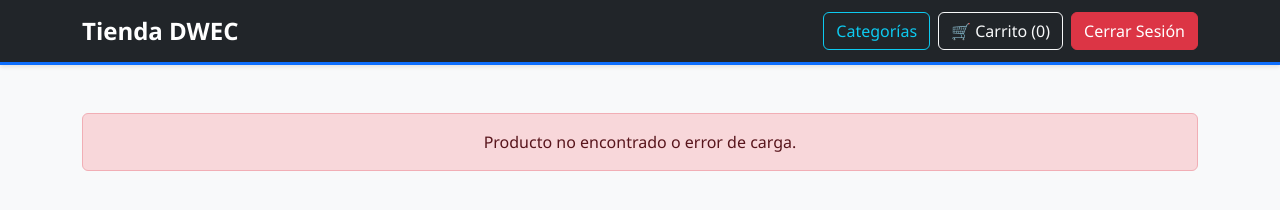
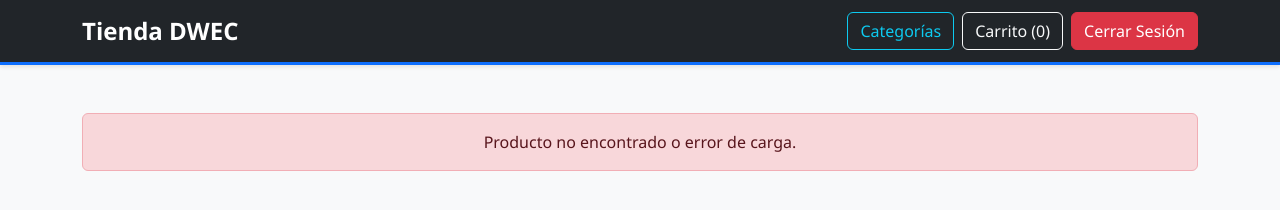
Before and after one commit to Adrian87AC/Desarrollo-de-una-Tienda-Online-con-API-REST-y-Cliente-HTML-Uso-de-LocalStorage-con-node, a plain HTML site: page client/product.html in a window 1280 px wide. Drawn offline with nearby package versions, Linux system fonts and the light colour scheme; sample sign-in values are in the browser's storage.

Commit message:
LAST CHANGES

```diff
--- a/client/product.html
+++ b/client/product.html
@@ -1,5 +1,6 @@
 <!DOCTYPE html>
 <html lang="es">
+
 <head>
     <meta charset="UTF-8">
     <meta name="viewport" content="width=device-width, initial-scale=1.0">
@@ -7,13 +8,14 @@
     <link href="https://cdn.jsdelivr.net/npm/bootstrap@5.3.3/dist/css/bootstrap.min.css" rel="stylesheet">
     <link rel="stylesheet" href="css/style.css">
 </head>
+
 <body>
     <nav class="navbar navbar-expand-lg navbar-dark bg-dark">
         <div class="container">
             <a class="navbar-brand" href="dashboard.html">Tienda DWEC</a>
             <div class="d-flex">
                 <a href="categories.html" class="btn btn-outline-info me-2">Categorías</a>
-                <a href="cart.html" class="btn btn-outline-light me-2">🛒 Carrito (<span id="cartCount">0</span>)</a>
+                <a href="cart.html" class="btn btn-outline-light me-2">Carrito (<span id="cartCount">0</span>)</a>
                 <button class="btn btn-danger" onclick="logout()">Cerrar Sesión</button>
             </div>
         </div>
@@ -32,4 +34,5 @@
     <script src="js/cart.js"></script>
     <script src="js/product.js"></script>
 </body>
+
 </html>
--- a/servidor/server.js
+++ b/servidor/server.js
@@ -107,7 +107,7 @@ app.listen(PORT, () => {
     console.log('\nCredenciales de prueba:');
     console.log('   Usuario: admin | Contraseña: 12345');
     console.log('   Usuario: cliente | Contraseña: password');
-    console.log('\n⏹  Presiona CTRL+C para detener el servidor\n');
+    console.log('\n Presiona CTRL+C para detener el servidor\n');
 
     // Verificar que los archivos de datos existen
     const usuariosPath = path.join(__dirname, 'data', 'usuarios.json');
```
Also changed, not shown: verify_images.js (+5 -5 lines).
